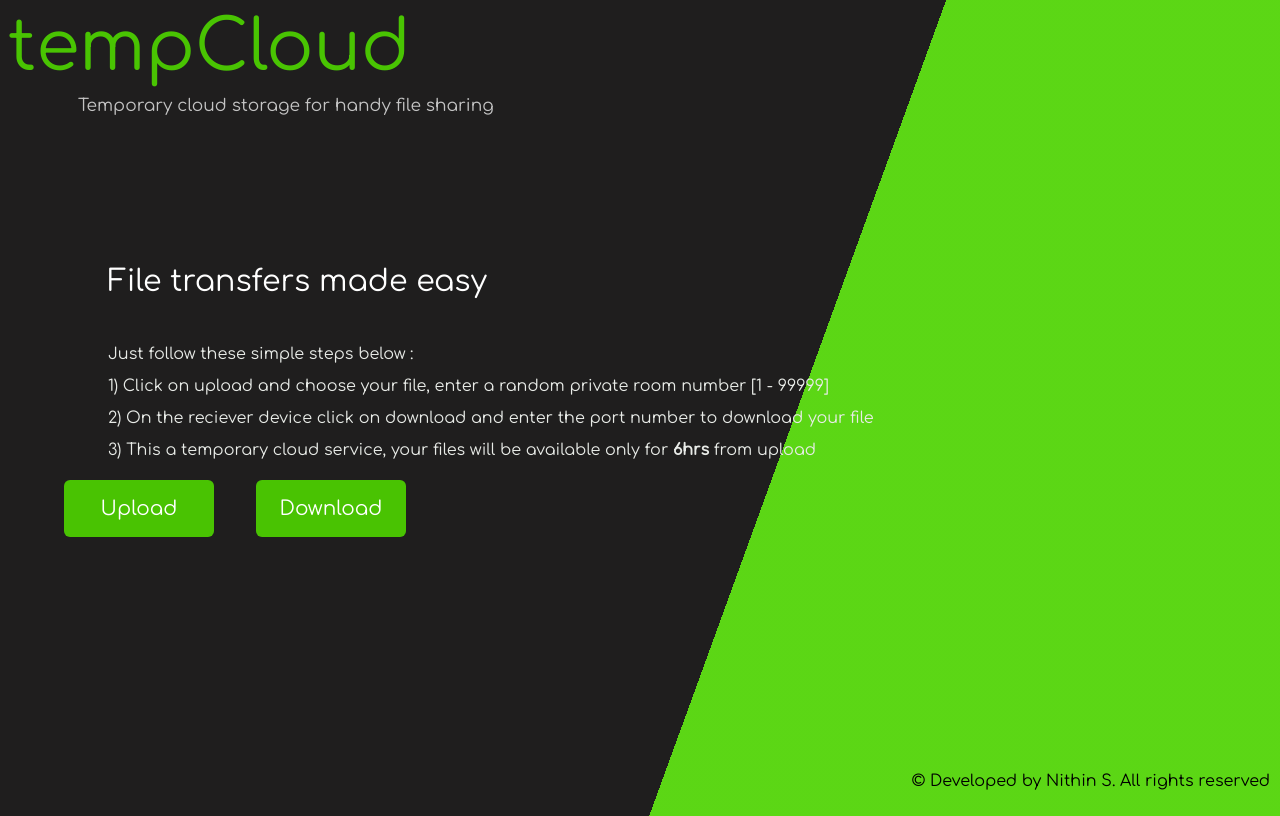
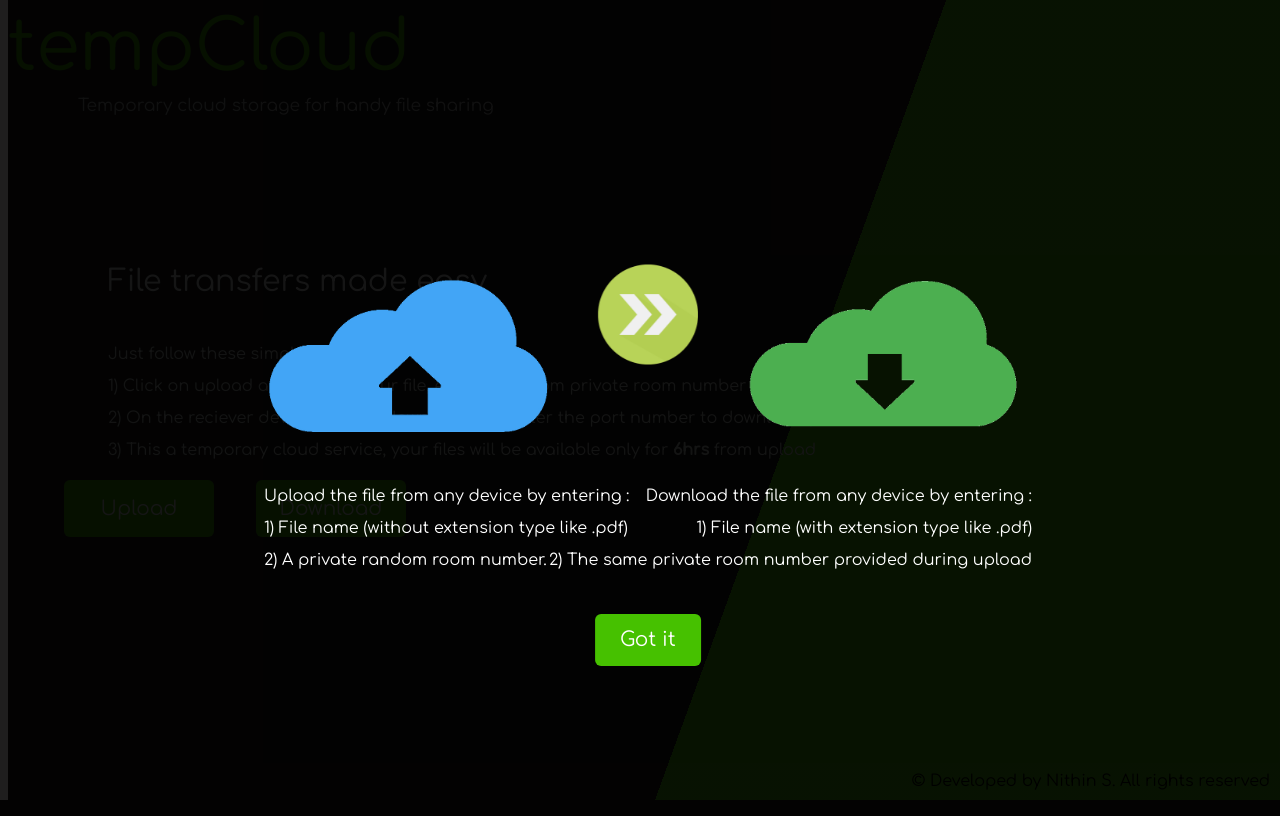
Before and after one commit to NithinSGowda/tempCloud, a PHP site: page / in a window 1280 px wide. Run offline with PHP 8.4, Linux system fonts and the light colour scheme.

Commit message:
Final V1.0

```diff
--- a/index.php
+++ b/index.php
@@ -55,7 +55,7 @@ ini_set('max_execution_time', 300);
         <div class="uformBox">
             <form action="index.php" method="POST" enctype="multipart/form-data">
             <input type="file" name="file" required><br>
-            <input type="text" name="name" placeholder="Enter the name of your file : (myfile)" required><br>
+            <input type="text" name="name" placeholder="Enter the name of your file : (myfile)" required autofocus><br>
             <input type="number" name="room" min="1" max="99999" placeholder="1-99999" required><br>
             <input type="submit" class="submit" name="btn">
         </form>
@@ -65,7 +65,7 @@ ini_set('max_execution_time', 300);
     <div class="dform">
         <div class="dformBox">
             <form action="download.php" method="POST" enctype="multipart/form-data">
-            <input type="text" name="name" placeholder="Filename : (example.pdf)" required><br>
+            <input type="text" name="name" placeholder="Filename : (example.pdf)" required autofocus><br>
             <input type="number" name="room" min="1" max="99999" placeholder="1-99999" required><br>
             <input type="submit" class="submit" name="btn">
         </form>
@@ -75,6 +75,31 @@ ini_set('max_execution_time', 300);
         <div class="dev">
         &copy; Developed by Nithin S. All rights reserved
     </div>
+
+    <div class="tutorial">
+        <span class="done" onclick="tuthide()">Got it</span>
+        <div class="up">
+            <img src="Images/up.png" class="up-img" type="image/png">
+        </div>
+        <div class="mid">
+            <img src="Images/fast-forward.png" class="mid-img" type="image/png">
+        </div>
+        <div class="instructions-1">
+            Upload the file from any device by entering :<br>
+            1) File name (without extension type like .pdf)<br>
+            2) A private random room number.
+        </div>
+        <div class="instructions-2">
+            Download the file from any device by entering :<br>
+            1) File name (with extension type like .pdf)<br>
+            2) The same private room number provided during upload
+        </div>
+        <div class="down">
+            <img src="Images/down.png" class="down-img" type="image/png">
+        </div>
+    </div>
+
+
     <script defer src="script.js"></script>
 
 </body>
--- a/script.js
+++ b/script.js
@@ -13,3 +13,15 @@ function dclose(){
 function uclose(){
     uform.style.display='none'
 }
+function tuthide(){
+    document.querySelector('.tutorial').style.display='none';
+    var d = new Date();
+    d.setTime(d.getTime() + (14*24*60*60*1000));
+    document.cookie = "tutorial=done; expires=" + d.toUTCString();
+}
+
+var tutorialCookie = document.cookie;
+if(tutorialCookie.includes("tutorial=done")){
+  console.log(tutorialCookie);
+  tuthide()
+}
--- a/style.css
+++ b/style.css
@@ -135,3 +135,77 @@ input[type="file"]{
 		transform: scale(1);
 	}
   }
+
+
+.tutorial{
+    z-index: 2;
+    background-color: rgba(0, 0, 0, 0.918);
+    min-width: 100vw;
+    min-height: 100vh;
+    position: fixed;
+    top: 0;
+    line-height: 2em;
+}
+
+.up-img, .down-img, .mid-img{
+    width: 300px;
+}
+
+.up{
+    position: absolute;
+    top: 30%;
+    left: 20%;
+}
+
+.down{
+    position: absolute;
+    top: 32%;
+    right: 20%;
+}
+
+.instructions-1{
+    position: absolute;
+    top: 60%;
+    left: 20%;
+}
+.instructions-2{
+    position: absolute;
+    top: 60%;
+    right: 20%;
+    text-align: end;
+}
+.mid-img{
+    width: 100px;
+}
+
+.mid{
+    position: absolute;
+    top: 40%;
+    left: 50%;
+    transform: translate(-50%, -50%);
+    animation-name: mid;
+	animation-duration: 1000ms;
+    animation-iteration-count: 3000;
+}
+
+@keyframes mid {
+	from {
+		opacity: 50%;
+	}
+	to {
+		opacity: 100%;
+	}
+  }
+
+.done{
+    color: white;
+    background-color: #4dd300ea;
+    border-radius: 6px;
+    position: absolute;
+    top: 80%;
+    left: 50%;
+    transform: translate(-50%, -50%);
+    font-size: 20px;
+    padding: 10px 25px 10px 25px;
+    cursor: pointer;
+}
```
Also changed, not shown: Images/down.png (added), Images/fast-forward.png (added), Images/up.png (added).
